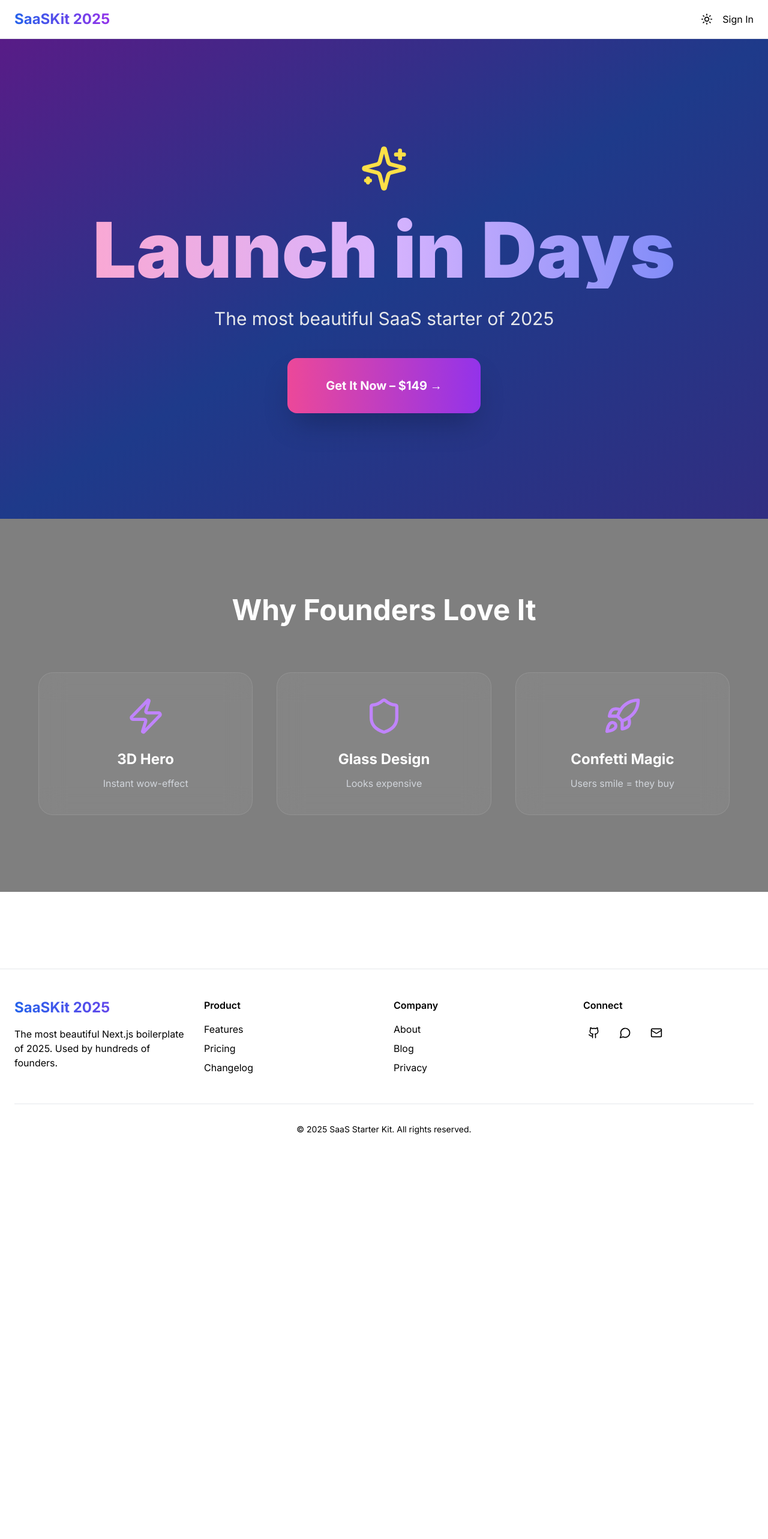
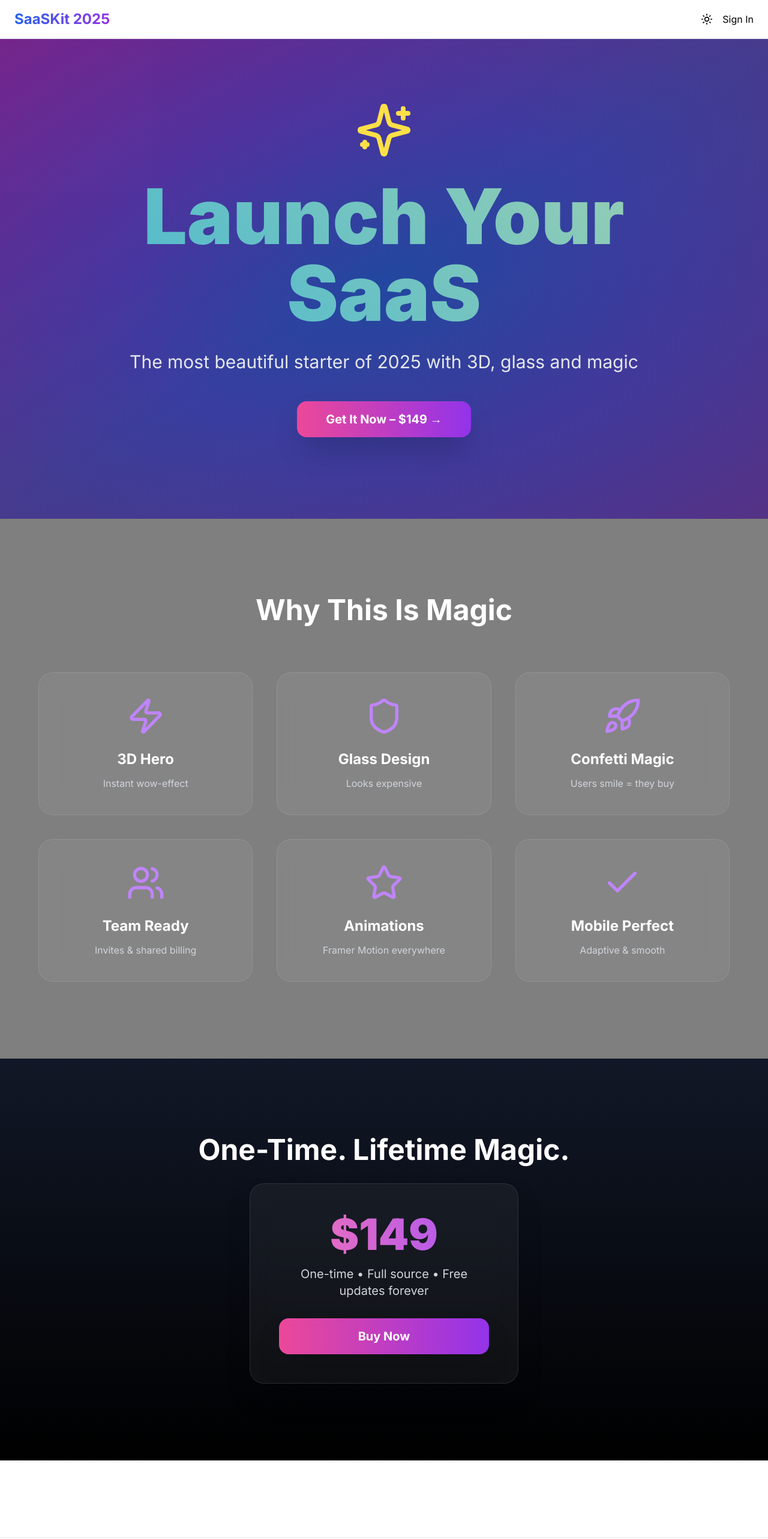
Before and after one commit to mickeyl11l/my-saas-2025, a Next.js app: page / in a window 1280 px wide. Shown: the top 2566 px of the page at 60% size. Before the commit the page ends 1941 px from the top, so only its background shows below. Built offline with nearby package versions, Linux system fonts and the light colour scheme.

Commit message:
Update page.tsx

```diff
--- a/app/page.tsx
+++ b/app/page.tsx
@@ -1,44 +1,47 @@
 import { ConfettiButton } from '@/components/ConfettiButton'
 import { M, MS, MH1, MP } from '@/components/Motion'
-import { Sparkles, Zap, Shield, Rocket, Star } from 'lucide-react'
+import { Sparkles, Zap, Shield, Rocket, Star, Users, Check } from 'lucide-react'
 
 export default function Home() {
   return (
     <>
-      <MS className="min-h-screen bg-gradient-to-br from-purple-900 via-blue-900 to-indigo-900 flex items-center justify-center overflow-hidden relative">
+      {/* 3D Parallax Hero */}
+      <MS className="relative min-h-screen flex items-center justify-center overflow-hidden bg-gradient-to-br from-purple-900 via-blue-900 to-indigo-900">
         <div className="absolute inset-0 bg-grid-white/[0.03] bg-[size:60px_60px]" />
+        <div className="absolute inset-0 bg-[radial-gradient(ellipse_at_center,_var(--tw-gradient-stops))] from-blue-500/20 via-purple-500/20 to-pink-500/20 animate-pulse" />
 
         <M className="relative z-10 text-center px-6 max-w-5xl mx-auto">
-          <Sparkles className="h-20 w-20 mx-auto mb-8 text-yellow-300 floating" />
-
-          <MH1 className="text-7xl md:text-9xl font-black mb-8 bg-gradient-to-r from-pink-300 via-purple-300 to-indigo-400 bg-clip-text text-transparent">
-            Launch in Days
+          <Sparkles className="h-24 w-24 mx-auto mb-8 text-yellow-300 floating" />
+          <MH1 className="text-7xl md:text-9xl font-black mb-8 gradient-text">
+            Launch Your SaaS
           </MH1>
-
           <MP className="text-2xl md:text-3xl text-gray-200 mb-12">
-            The most beautiful SaaS starter of 2025
+            The most beautiful starter of 2025 with 3D, glass and magic
           </MP>
-
-          <ConfettiButton className="text-2xl px-16 py-8 rounded-2xl bg-gradient-to-r from-pink-500 to-purple-600 hover:from-pink-600 hover:to-purple-700 shadow-2xl">
+          <ConfettiButton className="mb-8">
             Get It Now – $149 →
           </ConfettiButton>
         </M>
       </MS>
 
+      {/* Glassmorphism Features */}
       <section className="py-32 bg-black/50">
         <div className="container mx-auto px-6 text-center">
-          <h2 className="text-5xl font-bold mb-20 text-white">Why Founders Love It</h2>
+          <h2 className="text-5xl font-bold mb-20 text-white">Why This Is Magic</h2>
           <div className="grid md:grid-cols-3 gap-10 max-w-6xl mx-auto">
             {[
               { icon: Zap, title: "3D Hero", desc: "Instant wow-effect" },
               { icon: Shield, title: "Glass Design", desc: "Looks expensive" },
               { icon: Rocket, title: "Confetti Magic", desc: "Users smile = they buy" },
+              { icon: Users, title: "Team Ready", desc: "Invites & shared billing" },
+              { icon: Star, title: "Animations", desc: "Framer Motion everywhere" },
+              { icon: Check, title: "Mobile Perfect", desc: "Adaptive & smooth" },
             ].map((f, i) => (
               <M
                 key={i}
                 initial={{ opacity: 0, y: 50 }}
                 whileInView={{ opacity: 1, y: 0 }}
-                className="glass rounded-3xl p-10 hover:scale-105 transition-transform"
+                className="glass rounded-3xl p-10 card-hover"
               >
                 <f.icon className="h-16 w-16 mx-auto mb-6 text-purple-400" />
                 <h3 className="text-2xl font-bold text-white mb-3">{f.title}</h3>
@@ -48,6 +51,20 @@ export default function Home() {
           </div>
         </div>
       </section>
+
+      {/* Pricing */}
+      <section className="py-32 bg-gradient-to-b from-gray-900 to-black">
+        <div className="container mx-auto px-6 text-center">
+          <h2 className="text-5xl font-bold mb-8 text-white">One-Time. Lifetime Magic.</h2>
+          <div className="glass rounded-3xl p-12 max-w-md mx-auto shadow-2xl">
+            <h3 className="text-7xl font-black mb-4 text-transparent bg-gradient-to-r from-pink-400 to-purple-500 bg-clip-text">$149</h3>
+            <p className="text-xl text-gray-300 mb-8">One-time • Full source • Free updates forever</p>
+            <ConfettiButton className="w-full">
+              Buy Now
+            </ConfettiButton>
+          </div>
+        </div>
+      </section>
     </>
   )
 }
```
